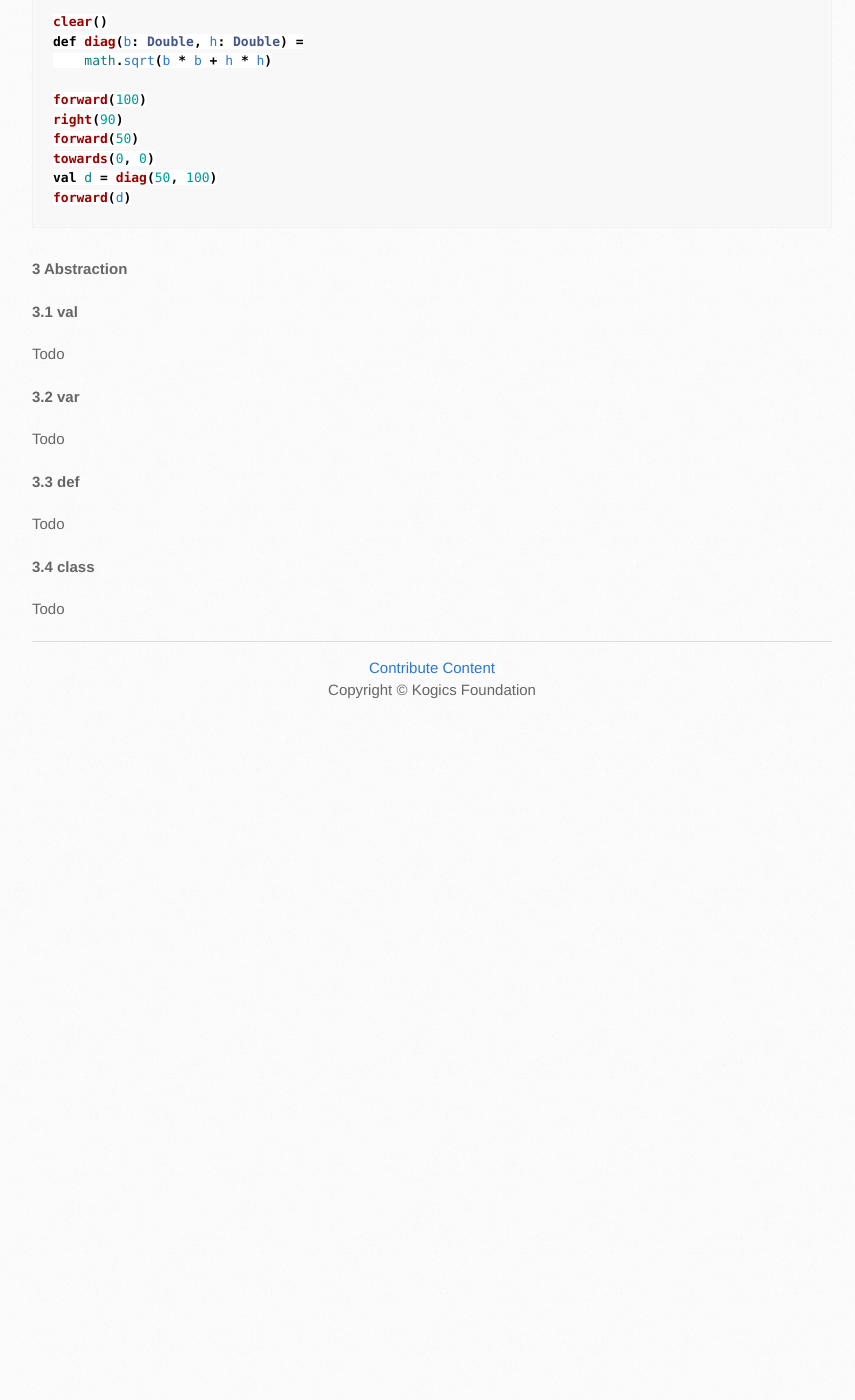
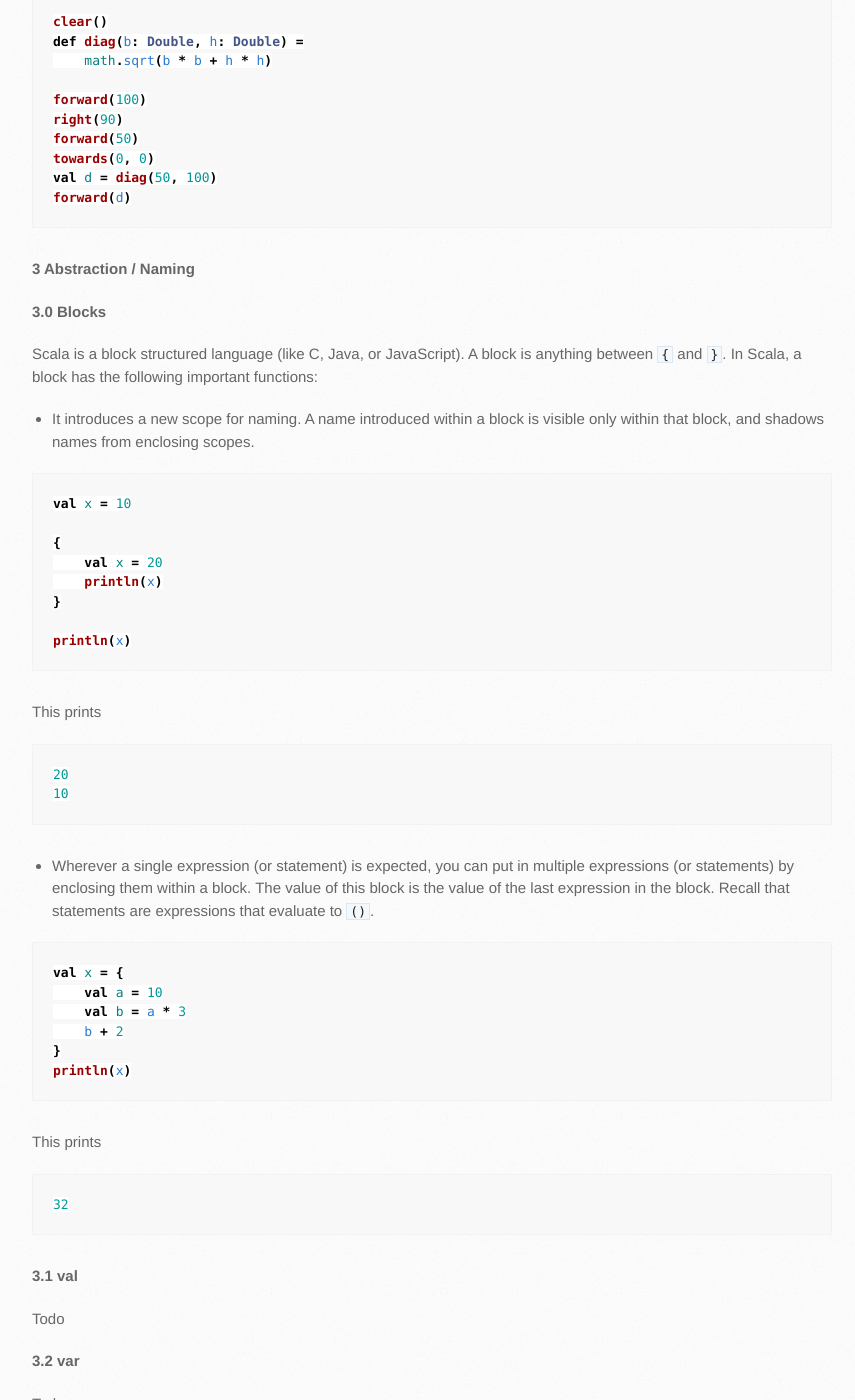
Before and after one commit to kojodoc/kojodoc.github.io, a Jekyll site: the page built from reference/scala.md, in a window 1280 px wide and 1400 px high, scrolled down 10234 px. Shown: the whole window, without its empty margins (138-993 px from the left). Built offline with Jekyll 4.4.1, drawn with Linux system fonts in a browser that asks for light colours; our own code applies the rules of GitHub Pages for plain Markdown files; the repository's description, which GitHub fills in, is left out; before the commit the page ends 10958 px from its top, so only the background shows below that.

Commit message:
Add stuff related to blocks.

````diff
--- a/reference/scala.md
+++ b/reference/scala.md
@@ -451,7 +451,43 @@ val d = diag(50, 100)
 forward(d)
 ```
 
-**3 Abstraction**
+**3 Abstraction / Naming**
+
+**3.0 Blocks**
+
+Scala is a block structured language (like C, Java, or JavaScript). A block is anything between `{` and `}`. In Scala, a block has the following important functions:
+* It introduces a new scope for naming. A name introduced within a block is visible only within that block, and shadows names from enclosing scopes.
+
+```scala
+val x = 10
+
+{
+    val x = 20
+    println(x)
+}
+
+println(x)
+```
+This prints
+```scala
+20
+10
+```
+
+* Wherever a single expression (or statement) is expected, you can put in multiple expressions (or statements) by enclosing them within a block. The value of this block is the value of the last expression in the block. Recall that statements are expressions that evaluate to `()`.
+
+```scala
+val x = {
+    val a = 10
+    val b = a * 3
+    b + 2
+}
+println(x)
+```
+This prints
+```scala
+32
+```
 
 **3.1 val**
 
````
Also changed, not shown: concepts/scala-essentials.md (+5 -1 lines).
